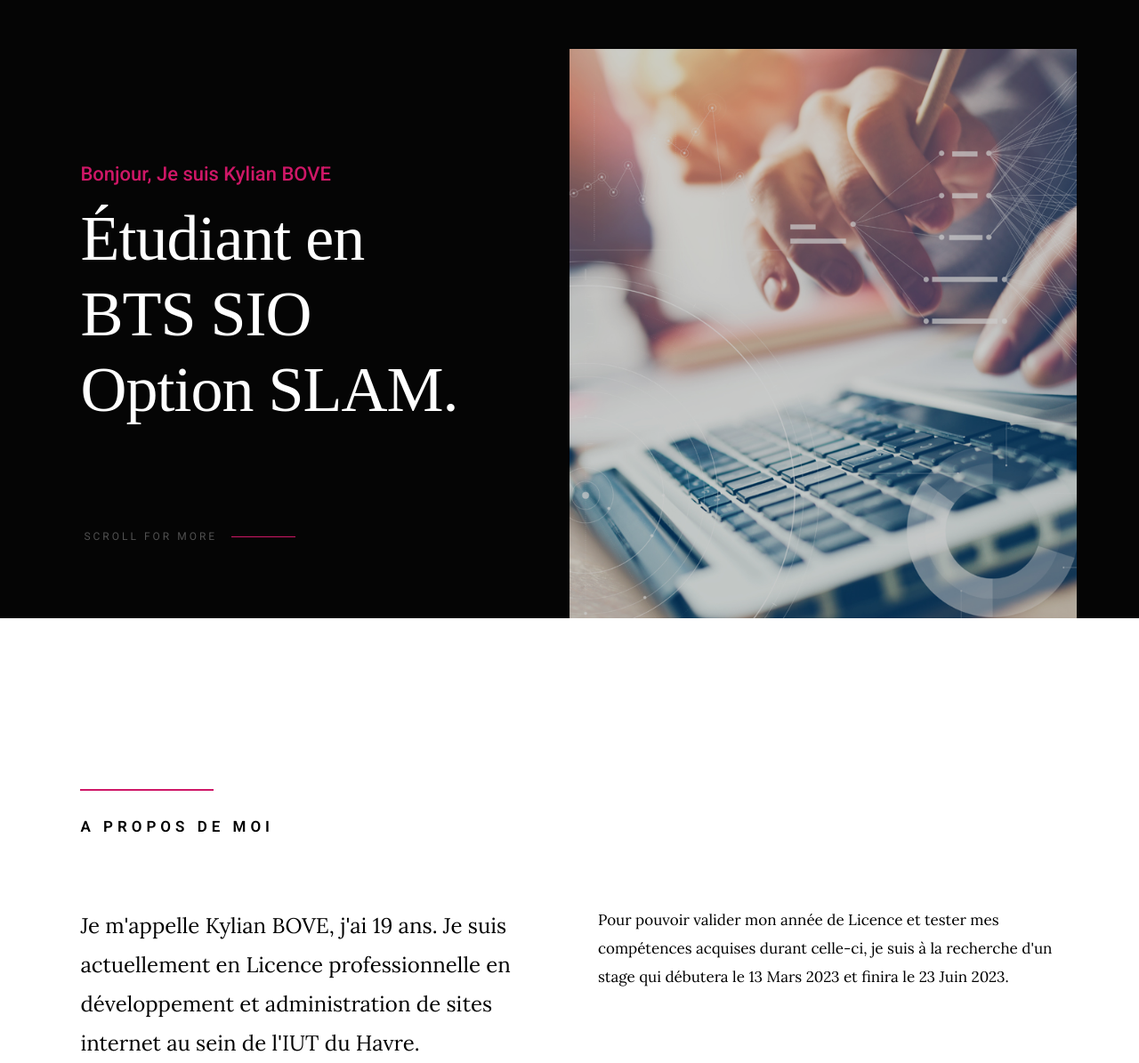
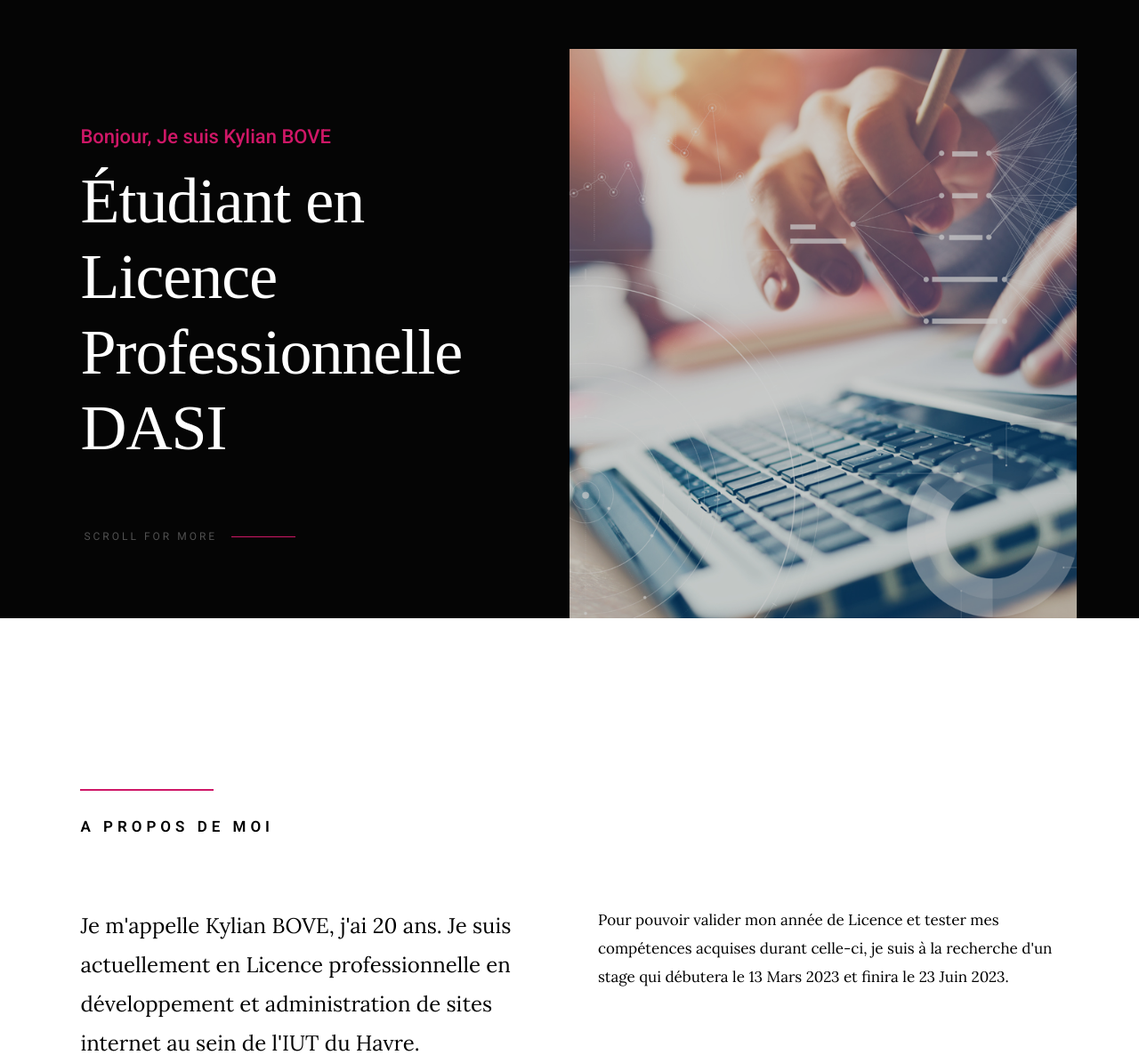
Before and after one commit to Kylianbove/Portfolio_KB, a plain HTML site: page index.html in a window 1280 px wide. Shown: the part 105-1300 px from the top of the page at 89% size. Drawn offline with Linux system fonts and the light colour scheme; a web font is replaced by a local one.

Commit message:
update age

```diff
--- a/index.html
+++ b/index.html
@@ -76,8 +76,9 @@
                 <h3>Bonjour, Je suis Kylian BOVE</h3>
                 <h1>
                     Étudiant en <br>
-                    BTS SIO <br>
-                    Option SLAM.
+                    Licence<br>
+                    Professionnelle<br>
+                    DASI
                 </h1>
             </div>
 
@@ -110,7 +111,7 @@
             <div class="row about-me__content" data-aos="fade-up">
                 <div class="column large-full about-me__text">
                     <p class="lead">
-                      Je m'appelle Kylian BOVE, j'ai 19 ans.
+                      Je m'appelle Kylian BOVE, j'ai 20 ans.
                       Je suis actuellement en Licence professionnelle en
                       développement et administration de sites internet au sein de l'IUT du Havre.
                     </p>
```
Also changed, not shown: 1 other file.
